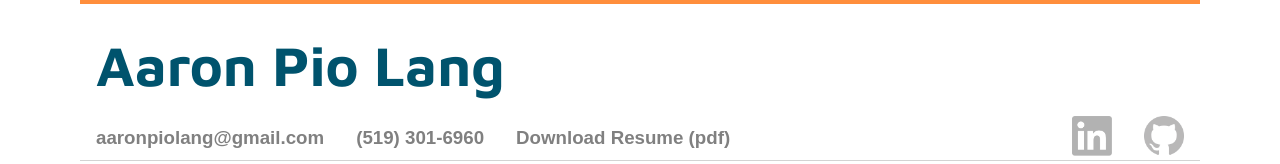
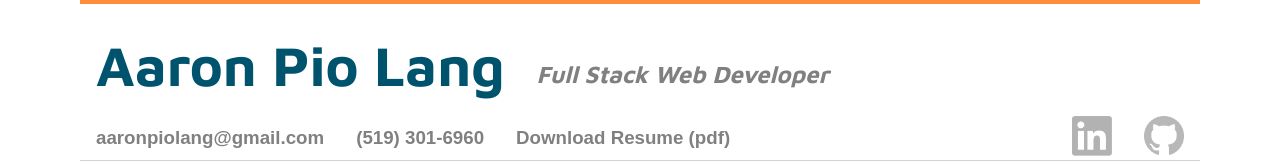
Before and after one commit to aaronpio/portfolio, a React (Create React App) app: page / in a window 1280 px wide. Shown: the top 164 px of the page. Built offline with nearby package versions, Linux system fonts and the light colour scheme.

Commit message:
Add title to nav bar - WIP

```diff
--- a/src/components/Nav.jsx
+++ b/src/components/Nav.jsx
@@ -25,6 +25,7 @@ const Nav = ({ buttonNames, screen, changeScreen }) => {
       <header>
         <div className={styles.header_div}>
           <h1 className={styles.header_text}>Aaron Pio Lang</h1>
+          <h2>Full Stack Web Developer</h2>
         </div>
 
         <div className={styles.contact_info}>
--- a/src/components/Nav.module.scss
+++ b/src/components/Nav.module.scss
@@ -3,16 +3,6 @@
 .nav_bar {
   height: 12.5rem;
   //background-color: $nav-color;
-
-  h1 {
-    font-size: 3.5rem;
-    font-weight: bold;
-    font-family: $header-font;
-    color: $font-color;
-    margin: 1rem;
-    margin-top: 2rem;
-    padding: 0;
-  }
 }
 
 header {
@@ -26,9 +16,30 @@ header {
   .header_div {
     display: flex;
     flex-direction: row;
-    justify-content: space-between;
+    justify-content: flex-start;
     max-width: 100vw;
     width: 70rem;
+
+    h1 {
+      font-size: 3.5rem;
+      font-weight: bold;
+      font-family: $header-font;
+      color: $font-color;
+      margin: 1rem;
+      margin-top: 2rem;
+      padding: 0;
+    }
+
+    h2 {
+      font-size: 1.5rem;
+      font-style: italic;
+      font-family: $header-font;
+      color: gray;
+      margin: 0 auto;
+      margin-left: 1rem;
+      margin-top: 3.75rem;
+      padding: 0;
+    }
   }
 }
 
```
